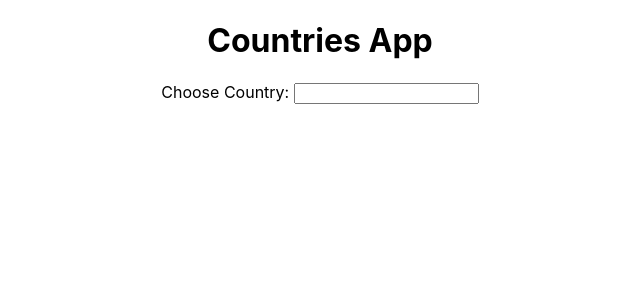
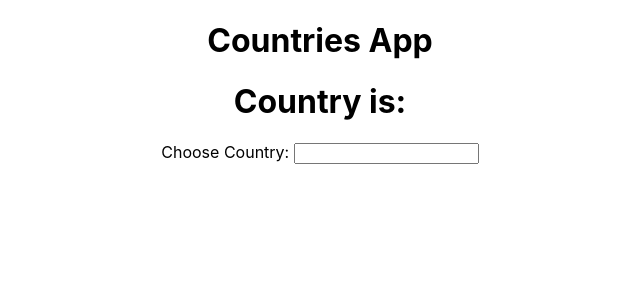
Before and after one commit to atenajoon/CountriesApp, a React (Create React App) app: page / in a window 1280 px wide. Shown: the top 300 px of the page, without its empty margins (320-960 px from the left). Built offline with nearby package versions, Linux system fonts and the light colour scheme.

Commit message:
findCountry function is matching the value with country.name

```diff
--- a/src/components/CountriesInput.jsx
+++ b/src/components/CountriesInput.jsx
@@ -11,10 +11,16 @@ const CountriesInput = ({ onChange, value }) => {
     { id: 4, countryId: 2, name: "Toronto" },
   ];
 
+  const findCountry = () => {
+    countries.map((country) => {
+      if (value === country.name) {
+        console.log(value, " matched with ", country.name);
+      }
+    });
+  };
   return (
     <div>
-      {console.log(countries)}
-      {console.log(cities)}
+      <h1>Country is: {findCountry()}</h1>
       <label htmlFor="country">Choose Country: </label>
       <input id="country" onChange={onChange} value={value} />
       <h3>{value}</h3>
```
